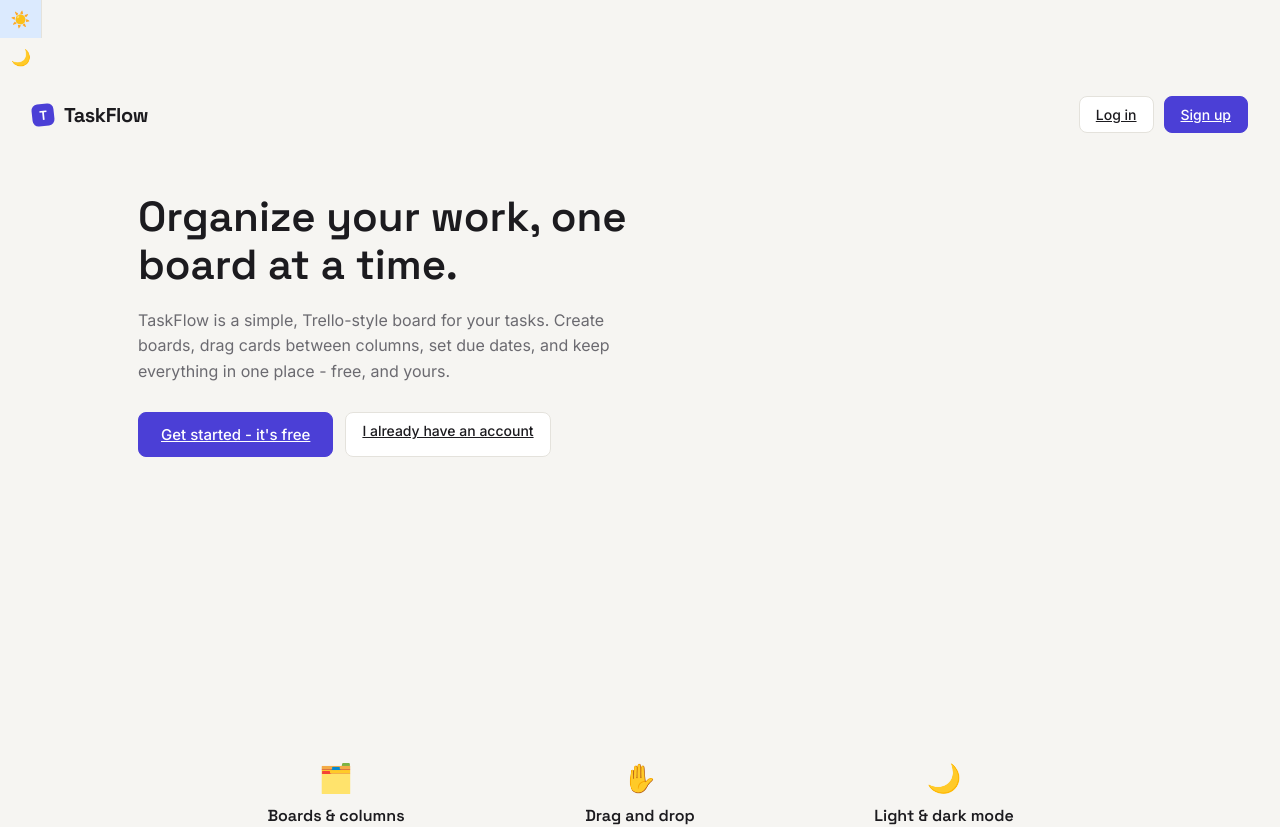
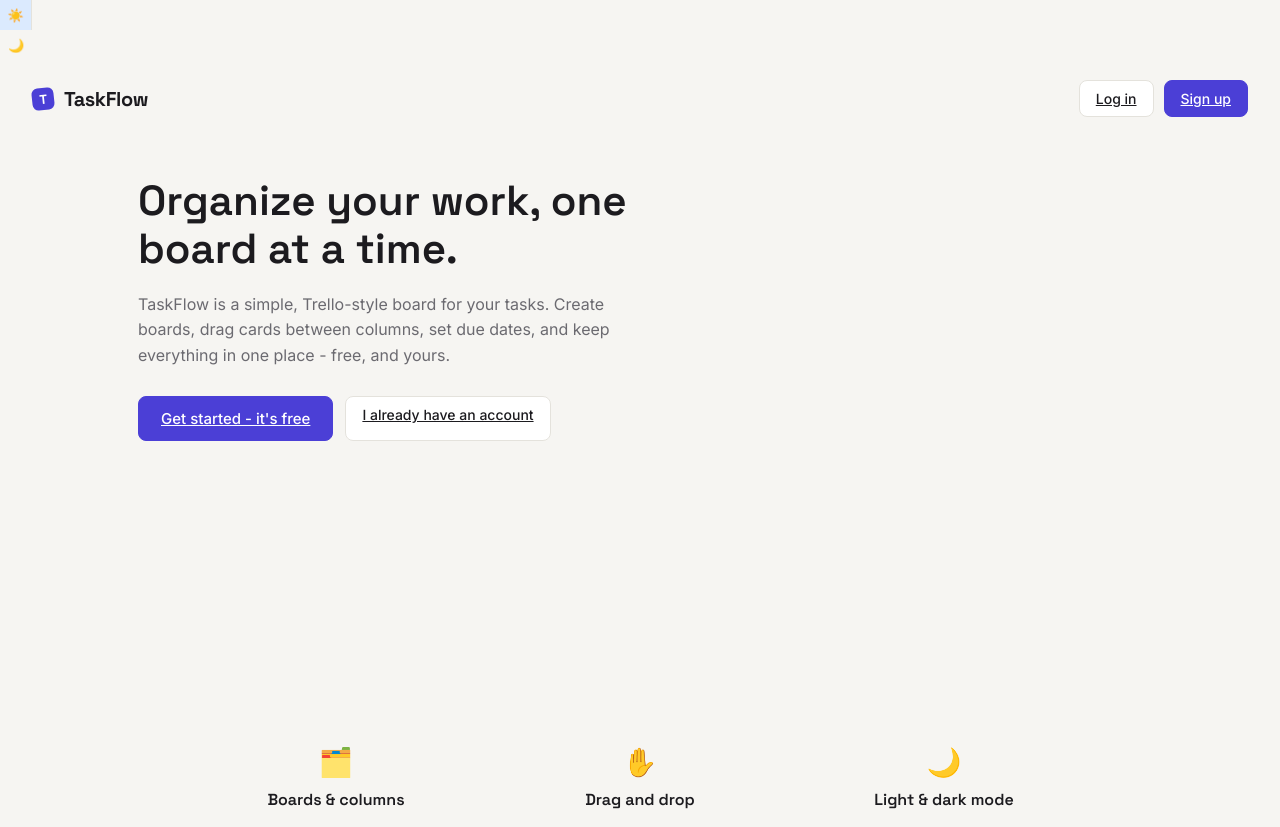
Before and after one commit to n4tly-darkgonet/taskflow, a React (Vite) app in the folder frontend/: page / in a window 1280 px wide. Shown: the top 827 px of the page. Built offline with nearby package versions, Linux system fonts and the light colour scheme; no server answers.

Commit message:
Fix duplicate/broken theme-toggle CSS causing position bug in light mode

```diff
--- a/frontend/src/styles.css
+++ b/frontend/src/styles.css
@@ -627,25 +627,6 @@ a {
   bottom: 20px;
   right: 20px;
   z-index: 100;
-  width: 60px;
-  height: 32px;
-  padding: 3px;
-  border: none;
-  border-radius: 999px;
-  background: linear-gradient(135deg, #ffd97a, #ff9d5c);
-  box-shadow: 0 2px 10px rgba(0, 0, 0, 0.18), inset 0 0 0 1px rgba(0, 0, 0, 0.05);
-  cursor: pointer;
-  transition: background 0.4s ease, transform 0.15s ease, box-shadow 0.2s ease;
-}
-
-[data-theme="dark"] /* A simple two-button segmented switch - one button for Light, one for
-   Dark. Whichever is currently active gets a soft blue highlight;
-   clicking a button switches directly to that mode. */
-.theme-toggle {
-  position: fixed;
-  bottom: 20px;
-  right: 20px;
-  z-index: 100;
   display: flex;
   border: 1px solid var(--line);
   border-radius: 10px;
@@ -658,12 +639,12 @@ a {
   border: none;
   background: transparent;
   color: var(--ink-soft);
-  width: 42px;
-  height: 38px;
+  width: 32px;
+  height: 30px;
   display: flex;
   align-items: center;
   justify-content: center;
-  font-size: 16px;
+  font-size: 13px;
   cursor: pointer;
   transition: background 0.15s ease, color 0.15s ease;
 }
```
